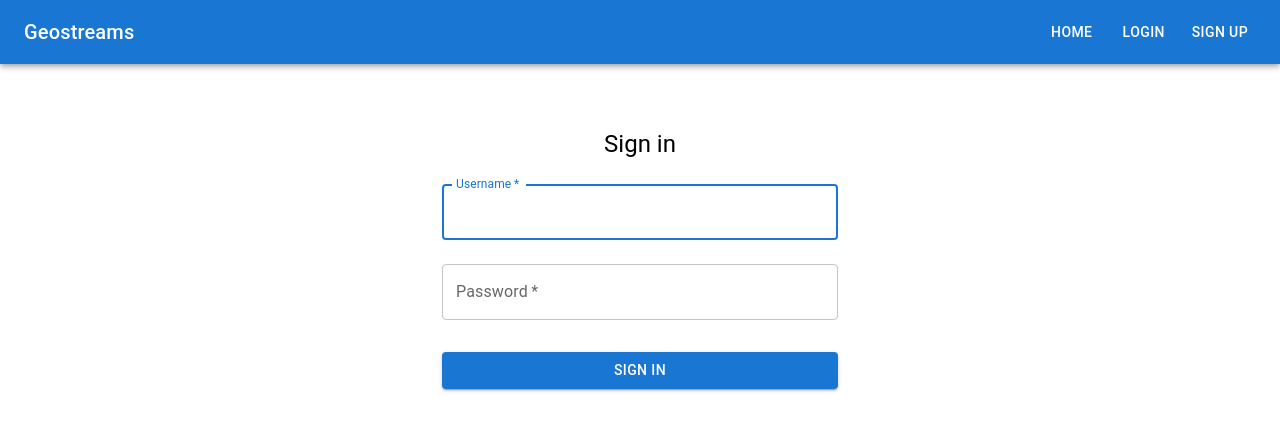
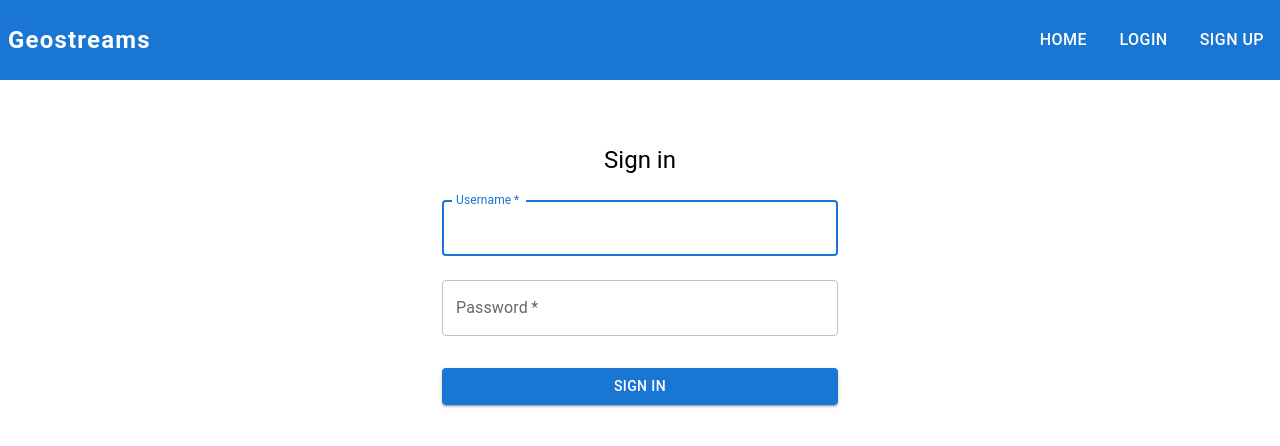
Before and after one commit to geostreams/geostreams3, a React (Create React App) app in the folder frontend/: page /login in a window 1280 px wide. Shown: the top 446 px of the page. Built offline with nearby package versions, Linux system fonts and the light colour scheme.

Commit message:
Basic auth web app is mostly done

```diff
--- a/frontend/src/components/Navbar.jsx
+++ b/frontend/src/components/Navbar.jsx
@@ -1,16 +1,62 @@
-import React from "react";
-import { AppBar, Toolbar, Typography, Button, Box } from "@mui/material";
+import React, { useState } from "react";
+import {
+    AppBar,
+    Toolbar,
+    Typography,
+    Button,
+    Box,
+    Menu,
+    MenuItem,
+} from "@mui/material";
 import { Link as RouterLink } from "react-router-dom";
+import { useAuth } from "../hooks/AuthProvider";
 
-function Navbar({ isAuthenticated, user }) {
+function Navbar() {
+    const { userProfile, logoutAction } = useAuth();
+    const isAuthenticated = !!userProfile;
+
+    const [anchorEl, setAnchorEl] = useState(null);
+
+    const handleMenuOpen = (event) => {
+        setAnchorEl(event.currentTarget);
+    };
+
+    const handleMenuClose = () => {
+        setAnchorEl(null);
+    };
+
+    const handleLogout = () => {
+        logoutAction();
+        handleMenuClose();
+    };
+
     return (
-        <AppBar position="static">
-            <Toolbar>
-                <Typography variant="h6" component="div" sx={{ flexGrow: 1 }}>
+        <AppBar position="static" sx={{ boxShadow: "none" }}>
+            <Toolbar sx={{ padding: { xs: 1, sm: 1 } }}>
+                <Typography
+                    variant="h6"
+                    component="div"
+                    sx={{
+                        flexGrow: 1,
+                        fontWeight: "bold",
+                        letterSpacing: 1.2,
+                        fontSize: { xs: "1.2rem", sm: "1.5rem" },
+                        color: "#fff",
+                    }}
+                >
                     Geostreams
                 </Typography>
-                <Box sx={{ display: "flex", flexDirection: "row", gap: 1 }}>
-                    <Button color="inherit" component={RouterLink} to="/">
+                <Box sx={{ display: "flex", alignItems: "center", gap: 2 }}>
+                    <Button
+                        color="inherit"
+                        component={RouterLink}
+                        to="/"
+                        sx={{
+                            color: "#fff",
+                            fontSize: { xs: "0.8rem", sm: "1rem" },
+                            textTransform: "uppercase",
+                        }}
+                    >
                         Home
                     </Button>
                     {!isAuthenticated ? (
@@ -19,6 +65,11 @@ function Navbar({ isAuthenticated, user }) {
                                 color="inherit"
                                 component={RouterLink}
                                 to="/login"
+                                sx={{
+                                    color: "#fff",
+                                    fontSize: { xs: "0.8rem", sm: "1rem" },
+                                    textTransform: "uppercase",
+                                }}
                             >
                                 Login
                             </Button>
@@ -26,14 +77,64 @@ function Navbar({ isAuthenticated, user }) {
                                 color="inherit"
                                 component={RouterLink}
                                 to="/signup"
+                                sx={{
+                                    color: "#fff",
+                                    fontSize: { xs: "0.8rem", sm: "1rem" },
+                                    textTransform: "uppercase",
+                                }}
                             >
                                 Sign Up
                             </Button>
                         </>
                     ) : (
-                        <Typography variant="subtitle1">
-                            Hello, {user.username}
-                        </Typography>
+                        <>
+                            <Button
+                                color="inherit"
+                                aria-controls="user-menu"
+                                aria-haspopup="true"
+                                onClick={handleMenuOpen}
+                                sx={{
+                                    color: "#fff",
+                                    fontSize: { xs: "0.8rem", sm: "1rem" },
+                                    textTransform: "none",
+                                    fontWeight: "bold",
+                                }}
+                            >
+                                Hello, {userProfile.username}
+                            </Button>
+                            <Menu
+                                id="user-menu"
+                                anchorEl={anchorEl}
+                                open={Boolean(anchorEl)}
+                                onClose={handleMenuClose}
+                                sx={{
+                                    mt: "45px",
+                                    "& .MuiPaper-root": {
+                                        backgroundColor: "#f5f5f5",
+                                        boxShadow: "0 3px 5px rgba(0,0,0,0.3)",
+                                        minWidth: "150px",
+                                    },
+                                    "& .MuiMenuItem-root": {
+                                        color: "#333",
+                                        fontSize: "0.9rem",
+                                        "&:hover": {
+                                            backgroundColor: "#ddd",
+                                        },
+                                    },
+                                }}
+                            >
+                                <MenuItem
+                                    onClick={handleMenuClose}
+                                    component={RouterLink}
+                                    to="/profile"
+                                >
+                                    Profile
+                                </MenuItem>
+                                <MenuItem onClick={handleLogout}>
+                                    Logout
+                                </MenuItem>
+                            </Menu>
+                        </>
                     )}
                 </Box>
             </Toolbar>
--- a/frontend/src/hooks/AuthProvider.js
+++ b/frontend/src/hooks/AuthProvider.js
@@ -1,15 +1,40 @@
-import { useContext, createContext, useState } from "react";
+import { useContext, createContext, useState, useEffect } from "react";
 import { useNavigate } from "react-router-dom";
+import axios from "axios";
+
 const AuthContext = createContext();
-import axios from "axios";
-// Code source - https://dev.to/miracool/how-to-manage-user-authentication-with-react-js-3ic5
 
 const AuthProvider = ({ children }) => {
-    const [user, setUser] = useState(null); // null when not logged in
-    const [token, setToken] = useState(
-        localStorage.getItem("GeostreamsToken") || "",
-    );
+    const [userProfile, setUserProfile] = useState(null); // null when not logged in
+    const [token, setToken] = useState("");
     const navigate = useNavigate();
+
+    // Check if token exists in local storage and set it
+    const checkAuth = () => {
+        const auth = localStorage.getItem("GeostreamsAuth");
+        if (auth) {
+            const parsedAuth = JSON.parse(auth);
+            setToken(parsedAuth.token);
+        }
+    };
+
+    useEffect(() => {
+        checkAuth(); // Runs on component mount to check for token
+    }, []);
+
+    // Use the token to get the user profile when the token changes
+    useEffect(() => {
+        const fetchUserProfile = async () => {
+            if (token) {
+                try {
+                    await getUserProfile(); // Fetch user profile if token exists
+                } catch (error) {
+                    console.error("Failed to fetch user profile", error);
+                }
+            }
+        };
+        fetchUserProfile();
+    }, [token]);
 
     // Login function
     const loginAction = async (data) => {
@@ -19,29 +44,84 @@ const AuthProvider = ({ children }) => {
                 data,
             );
             if (response.status === 200) {
-                setUser(response.data.user);
                 setToken(response.data.token);
-                localStorage.setItem("GeostreamsToken", response.data.token);
+
+                // Store token in localStorage
+                localStorage.setItem(
+                    "GeostreamsAuth",
+                    JSON.stringify({
+                        token: response.data.token,
+                    }),
+                );
+
+                // Fetch the user profile after login
+                await getUserProfile();
+
                 navigate("/profile");
             }
         } catch (err) {
-            // console.error("Login error:", err);
-            if (err.response.status === 400 && err.response) {
-                return `Error- ${err.response.data.non_field_errors[0]}`;
+            console.error("Login error:", err);
+            if (err.response && err.response.status === 400) {
+                return `Error: ${err.response.data.non_field_errors[0]}`;
             }
         }
     };
 
-    const logoutAction = () => {
-        setUser(null);
+    // Logout function
+    const logoutAction = async () => {
+        try {
+            const config = {
+                headers: {
+                    Authorization: `Token ${token}`,
+                },
+            };
+            await axios.post(
+                "http://localhost:9007/auth/logout/",
+                null,
+                config,
+            );
+        } catch (err) {
+            console.error("Logout error:", err);
+        }
+
+        // Clear user profile and token state
+        setUserProfile(null);
         setToken("");
-        localStorage.removeItem("GeostreamsToken");
+        localStorage.removeItem("GeostreamsAuth");
+
         navigate("/login");
+    };
+
+    // Fetch user profile using the token
+    const getUserProfile = async () => {
+        if (token) {
+            try {
+                const config = {
+                    headers: {
+                        Authorization: `Token ${token}`,
+                    },
+                };
+                const response = await axios.get(
+                    "http://localhost:9007/auth/userprofile/",
+                    config,
+                );
+                setUserProfile({
+                    username: response.data.username,
+                    email: response.data.email,
+                });
+            } catch (err) {
+                console.error("Profile error:", err);
+                // Login again if token is invalid
+                if (err.response && err.response.status === 401) {
+                    logoutAction();
+                }
+            }
+        }
     };
 
     return (
         <AuthContext.Provider
-            value={{ token, user, loginAction, logoutAction }}
+            value={{ token, userProfile, loginAction, logoutAction }}
         >
             {children}
         </AuthContext.Provider>
--- a/frontend/src/pages/Login.jsx
+++ b/frontend/src/pages/Login.jsx
@@ -1,4 +1,4 @@
-import React, { useState } from "react";
+import React, { useEffect, useState } from "react";
 import { useAuth } from "../hooks/AuthProvider";
 import { useNavigate } from "react-router-dom";
 import {
@@ -17,6 +17,7 @@ const Login = () => {
     });
     const [error, setError] = useState(""); // Error message
     const auth = useAuth();
+    const navigate = useNavigate();
 
     const handleSubmit = async (e) => {
         e.preventDefault();
@@ -36,6 +37,12 @@ const Login = () => {
             [e.target.name]: e.target.value,
         });
     };
+
+    useEffect(() => {
+        if (auth.token) {
+            navigate("/profile");
+        }
+    }, [auth.token, navigate]);
 
     return (
         <Container component="main" maxWidth="xs">
--- a/frontend/src/pages/UserProfile.jsx
+++ b/frontend/src/pages/UserProfile.jsx
@@ -1,37 +1,27 @@
 import { useState, useEffect } from "react";
 import { useAuth } from "../hooks/AuthProvider";
 import axios from "axios";
-import { Typography, Container, Box, Paper } from "@mui/material";
+import { Typography, Container, Box, Paper, Button } from "@mui/material";
 import CircularProgress from "@mui/material/CircularProgress";
 
 function UserProfile() {
-    const { token } = useAuth();
-    const [userProfile, setUserProfile] = useState({});
-    const getUserInfo = async () => {
-        try {
-            const config = {
-                headers: {
-                    Authorization: `Token ${token}`,
-                },
-            };
-            const response = await axios.get(
-                "http://localhost:9007/auth/userprofile/",
-                config,
-            );
-            setUserProfile({
-                username: response.data.username,
-                email: response.data.email,
+    const { userProfile, token } = useAuth();
+    const [copySuccess, setCopySuccess] = useState("");
+
+    // Copy token to clipboard function
+    const copyToClipboard = () => {
+        navigator.clipboard
+            .writeText(`Token ${token}`)
+            .then(() => {
+                setCopySuccess("Token copied to clipboard!");
+            })
+            .catch((err) => {
+                setCopySuccess("Failed to copy token.");
+                console.error("Copy error:", err);
             });
-        } catch (err) {
-            console.error("Profile error:", err);
-        }
     };
-    useEffect(() => {
-        getUserInfo();
-    }, []);
 
-    if (!userProfile.username) {
-        // Center the loading spinner
+    if (!userProfile) {
         return (
             <Container
                 sx={{
@@ -66,7 +56,23 @@ function UserProfile() {
                     <Typography variant="subtitle1" sx={{ mt: 2 }}>
                         Email: {userProfile.email}
                     </Typography>
-                    {/* Additional user info can be displayed here */}
+                    <Button
+                        variant="contained"
+                        color="primary"
+                        sx={{ mt: 4 }}
+                        onClick={copyToClipboard}
+                    >
+                        Copy API Token to Clipboard
+                    </Button>
+                    {copySuccess && (
+                        <Typography
+                            variant="body2"
+                            color="success.main"
+                            sx={{ mt: 2 }}
+                        >
+                            {copySuccess}
+                        </Typography>
+                    )}
                 </Box>
             </Paper>
         </Container>
```
